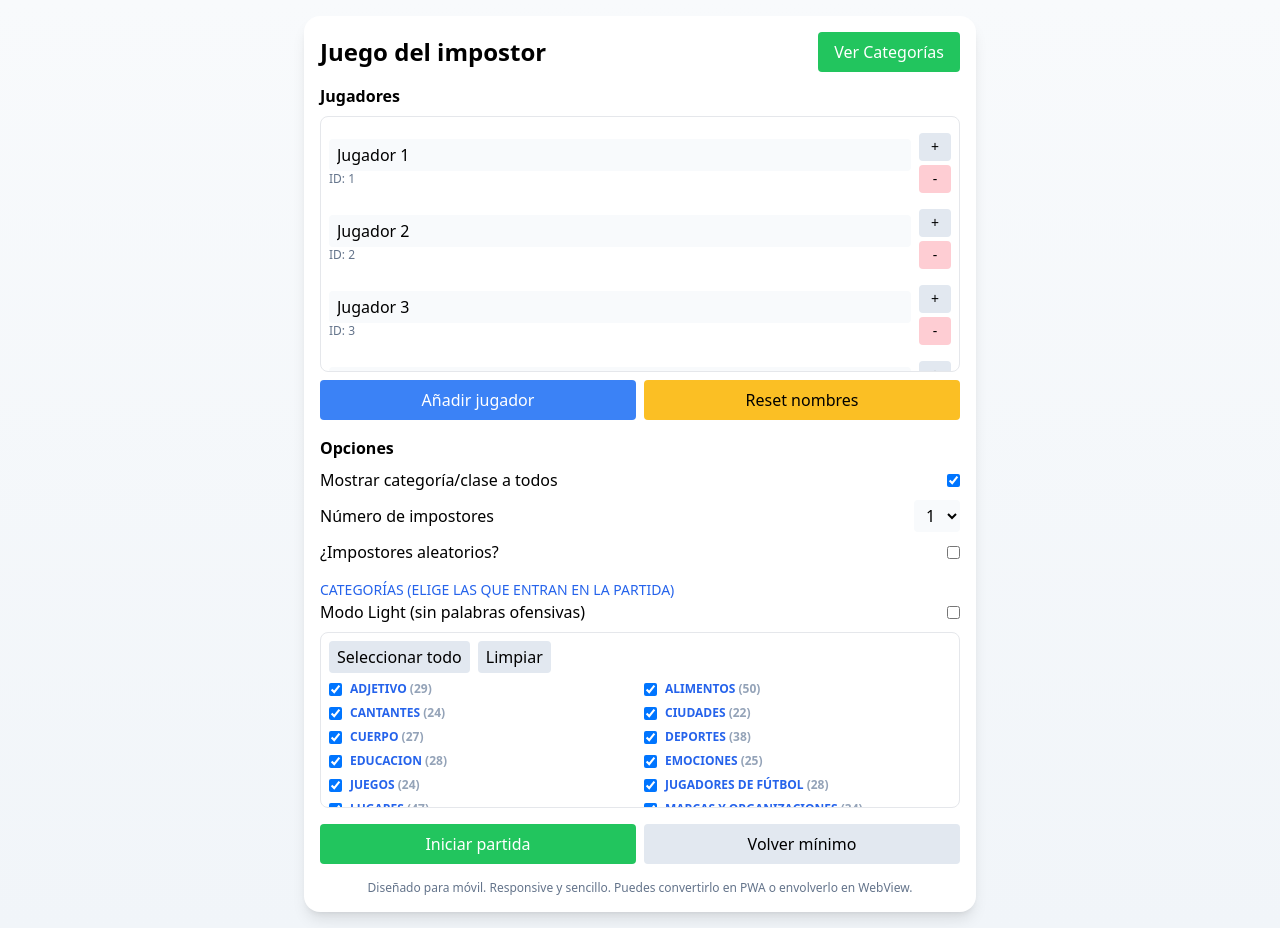
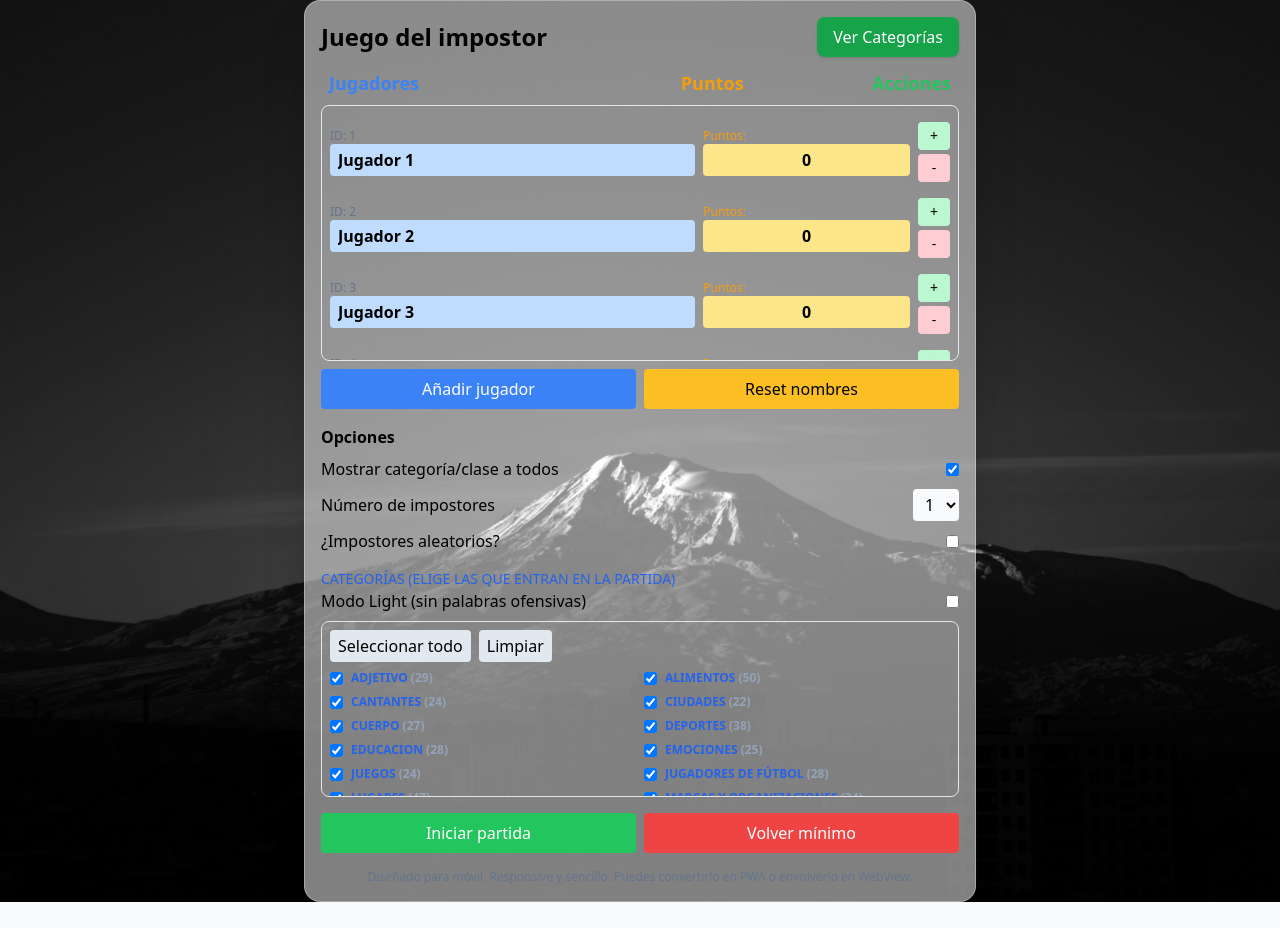
Before and after one commit to Xxser34gioxX/impostor, a React (Vite) app: page / in a window 1280 px wide. After the commit the page ends 902 px from the top, so only its background shows below. Built offline with nearby package versions, Linux system fonts and the light colour scheme; the HTML template or start-up script is replaced by a standard one.

Commit message:
Mejora y correccion

```diff
--- a/src/App.jsx
+++ b/src/App.jsx
@@ -1,5 +1,7 @@
 import React, { useState, useEffect, useMemo } from 'react';
 import WORD_BANK from './file/words.json';
+import imagenMontania from './img/ImagenMontania.jpg';
+
 
 const DEFAULT_PLAYERS = 4;
 const MIN_PLAYERS = 3;
@@ -23,6 +25,7 @@ export default function App() {
     }))
   );
 
+  const [lift, setLift] = useState(0); // 0 = tapado, 100 = totalmente levantado
   const [startingPlayer, setStartingPlayer] = useState(null);
   const [showClassForAll, setShowClassForAll] = useState(true);
   const [numImpostors, setNumImpostors] = useState(1);
@@ -164,32 +167,47 @@ export default function App() {
   }
 
   function revealForPlayer(id) {
-    const isImpostor = impostorIds.includes(id);
-    updatePlayer(id, { clicked: true, roleRevealed: isImpostor ? 'impostor' : 'word' });
-    if (isImpostor) setRemainingImpostors(prev => prev - 1);
+  const isImpostor = impostorIds.includes(id);
+  updatePlayer(id, {
+    clicked: true,
+    roleRevealed: isImpostor ? 'impostor' : 'word'
+  });
+  setLift(0); // reiniciamos la animación
+  let progress = 0;
+  const interval = setInterval(() => {
+    progress += 4; // velocidad de levantamiento
+    setLift(progress);
+    if (progress >= 100) clearInterval(interval);
+  }, 16); // ~60fps
+}
+
+  function closeBigCard() {
+    setCurrentBigCard(null);
+    setLift(0);
   }
 
   function eliminatePlayer(id) {
-    setEliminatedPlayers(prev => {
-      const newEliminated = [...prev, id];
-      const activeCount = players.length - newEliminated.length;
-      const newRemaining = remainingImpostors - (impostorIds.includes(id) ? 1 : 0);
-      if (activeCount === newRemaining){
-        endGame("impostors");
+  setEliminatedPlayers(prev => [...prev, id]);
+
+  if (impostorIds.includes(id)) {
+    setRemainingImpostors(prev => {
+      const newRemaining = prev - 1;
+
+      if (newRemaining === 0) {
+        endGame("players"); // ganan jugadores
       }
-      return newEliminated;
+
+      return newRemaining;
     });
-    if (impostorIds.includes(id)) {
-      setEliminatedImpostors(prev => [...prev, id]);
-      setRemainingImpostors(prev => {
-        const newRemaining = prev - 1;
-        if (newRemaining === 0){
-          endGame("players");
-        }
-        return newRemaining;
-      });
+  } else {
+    const activePlayers =
+      players.length - (eliminatedPlayers.length + 1);
+
+    if (activePlayers === remainingImpostors) {
+      endGame("impostors"); // ganan impostores
     }
   }
+}
 
   function allRevealed() {
     return players.every(p => p.clicked);
@@ -277,7 +295,17 @@ export default function App() {
   }
 
   return (
-    <div className="min-h-screen bg-gradient-to-b from-slate-50 to-slate-100 p-4">
+
+    <div className="min-h-screen w-full"
+    style={{
+    backgroundImage: `url(${imagenMontania})`,
+    backgroundSize: 'cover',
+    backgroundPosition: 'center',
+    backgroundRepeat: 'no-repeat'
+
+  }}
+>
+
       {starting && (
         <div className="fixed inset-0 z-50 flex items-center justify-center bg-black/40">
           <div className="bg-white p-6 rounded-xl flex flex-col items-center gap-3 shadow-xl">
@@ -286,33 +314,46 @@ export default function App() {
           </div>
         </div>
       )}
-      <div className="max-w-2xl mx-auto bg-white rounded-2xl shadow-lg p-4">
+      <div className="transparent-bg min-h-screen p-4 max-w-2xl mx-auto bg-white/50 border border-white/30 rounded-2xl shadow-2xl p-4">
+
         <div className="flex justify-between items-center mb-3">
           <h1 className="text-2xl font-bold">Juego del impostor</h1>
           {started ? (
             <button className="bg-blue-500 text-white px-4 py-2 rounded" onClick={endToMenu}>Ir al menú</button>
           ) : (
-            <button className="bg-green-500 text-white px-4 py-2 rounded" onClick={() => setMostrarModal(true)}>Ver Categorías</button>
+            <button className="bg-green-600 hover:bg-green-700 transition text-white px-4 py-2 rounded-lg shadow" onClick={() => setMostrarModal(true)}>Ver Categorías</button>
           )}
         </div>
 
         {!started && (
           <div>
             <section className="mb-4">
-              <h2 className="font-semibold">Jugadores</h2>
+              <div className="flex justify-between font-bold text-lg mb-2 px-2"> <span className="text-blue-500 w-1/3">Jugadores</span>
+              <span className="w-1/3 text-right text-amber-500">Puntos</span> <span className="text-green-500 w-1/3 text-right">Acciones</span> </div>
               <div className="mt-2 border rounded-lg p-2 max-h-64 overflow-auto">
                 {players.map((pl, idx) => (
                   <div key={pl.id} className="flex items-center gap-2 py-2">
+                    {/*Nombre del jugador*/}
                     <div className="flex-1">
+                      <div className="text-xs text-slate-500">ID: {pl.id}</div>
                       <input
-                        className="w-full bg-slate-50 rounded px-2 py-1"
+                        className="w-full bg-blue-200 rounded px-2 py-1 font-semibold"
                         value={pl.name}
                         onChange={e => updatePlayer(pl.id, { name: e.target.value })}
                       />
-                      <div className="text-xs text-slate-500">ID: {pl.id}</div>
                     </div>
+
+                    {/*Puntos del jugador*/}
+                    <div className="w-1/3 flex flex-col items-end">
+                      <div className="w-full text-xs text-amber-500">Puntos: </div>
+                      <div className="w-full bg-amber-200 text-center py-1 px-2 rounded font-semibold">
+                        {pl.points}
+                      </div>
+                    </div>
+
+                    {/*Botones de añadir/quitar jugador*/}
                     <div className="flex flex-col gap-1">
-                      <button className="px-3 py-1 rounded bg-slate-200 text-sm" onClick={() => addPlayer()}>+</button>
+                      <button className="px-3 py-1 rounded bg-green-200 text-sm" onClick={() => addPlayer()}>+</button>
                       {players.length > MIN_PLAYERS && (
                         <button className="px-3 py-1 rounded bg-rose-200 text-sm" onClick={() => removePlayer(pl.id)}>-</button>
                       )}
@@ -378,7 +419,7 @@ export default function App() {
                       >
                         {Array.from(
                           { length: Math.max(1, players.length - minImpostors) },
-                          (_, i) => i + minImpostors + 1
+                          (_, i) => i + minImpostors
                         ).map(n => (
                           <option key={n} value={n}>{n}</option>
                         ))}
@@ -416,7 +457,7 @@ export default function App() {
 
             <div className="flex gap-2">
               <button className="flex-1 rounded px-3 py-2 bg-green-500 text-white" onClick={startWithAnimation}>Iniciar partida</button>
-              <button className="flex-1 rounded px-3 py-2 bg-slate-200" onClick={() => {
+              <button className="flex-1 rounded px-3 py-2 bg-red-500 text-white" onClick={() => {
                 if (!confirm('¿Estás seguro que quieres volver al número mínimo de jugadores? Se eliminarán los jugadores extra.')) return;
                 setPlayers(p => p.slice(0, MIN_PLAYERS));
               }}>Volver mínimo</button>
@@ -457,10 +498,10 @@ export default function App() {
                     return (
                       <ul className="list-disc list-inside mt-2">
                         {activePlayers.map(p => (
-                          <li key={p.id} className="flex items-center justify-between">
-                            <span className="text-blue-600">{p.name}</span>
+                          <li key={p.id} className="flex items-center justify-between gap-4 mb-2">
+                            <span className="text-blue-600 font-semibold">{p.name}</span>
                             <button
-                              className="bg-red-500 text-white px-2 py-1 rounded text-xs"
+                              className="bg-red-500 text-white px-4 py-2 rounded text-sm hover:bg-red-600 transition"
                               onClick={() => eliminatePlayer(p.id)}
                             >
                               Eliminar a jugador
@@ -481,7 +522,7 @@ export default function App() {
                   {players.map(pl => (
                     <div key={pl.id} className="flex flex-col items-center gap-1">
                       <button
-                        className={`w-20 h-20 rounded-lg shadow-sm flex items-center justify-center transition-all duration-150 ${pl.clicked ? 'bg-green-800 scale-95' : 'bg-green-200 hover:scale-105'}`}
+                        className={`w-16 h-16 rounded-lg shadow-sm flex items-center justify-center transition-all duration-150 ${pl.clicked ? 'bg-green-800 scale-95' : 'bg-green-200 hover:scale-105'}`}
                         onClick={() => setCurrentBigCard(pl.id)}
                       >
                         {/* empty square (revealed state indicated by bg) */}
```
Also changed, not shown: src/img/ImagenMontania.jpg (added), 1 other file (tests, documents, lock files or other folders).
